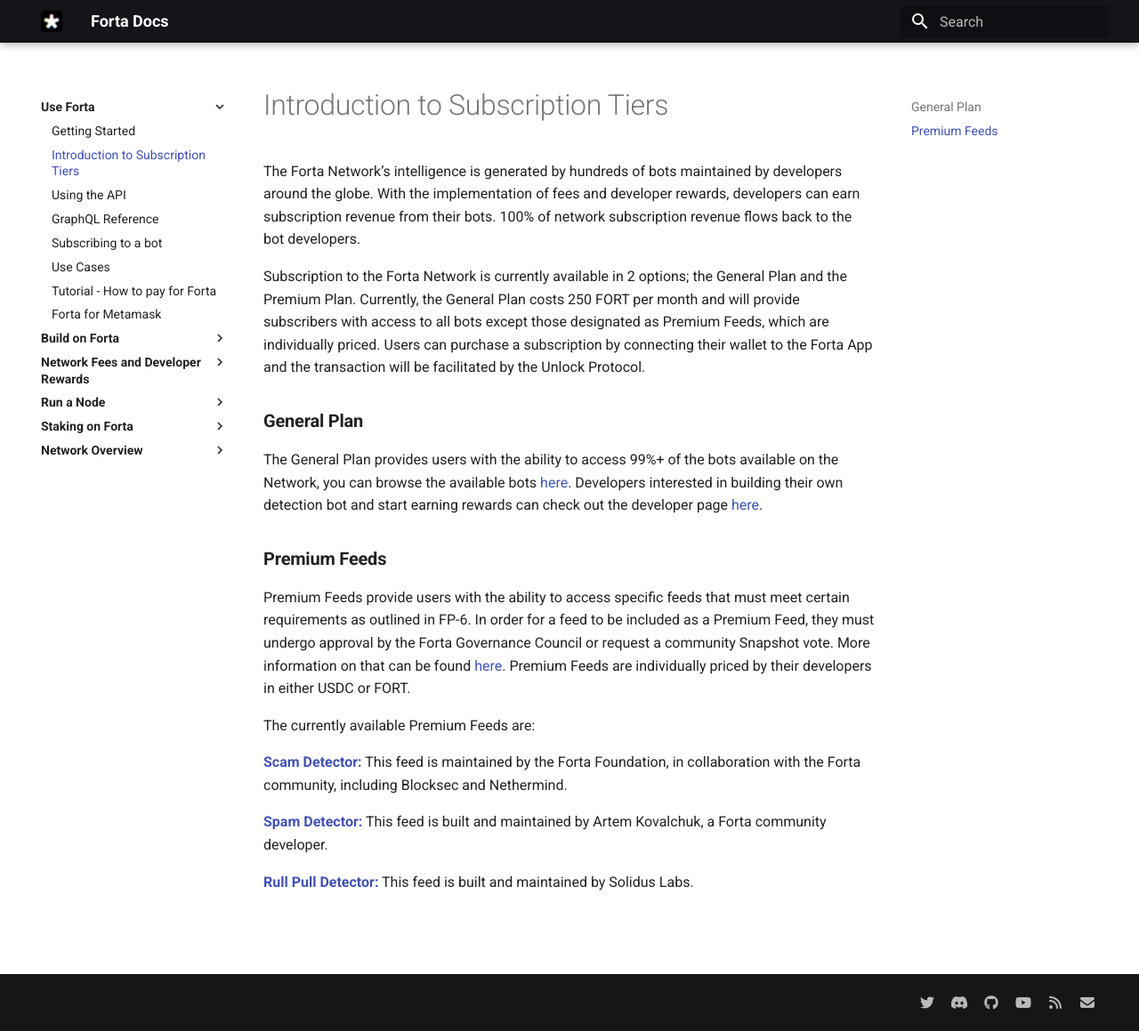
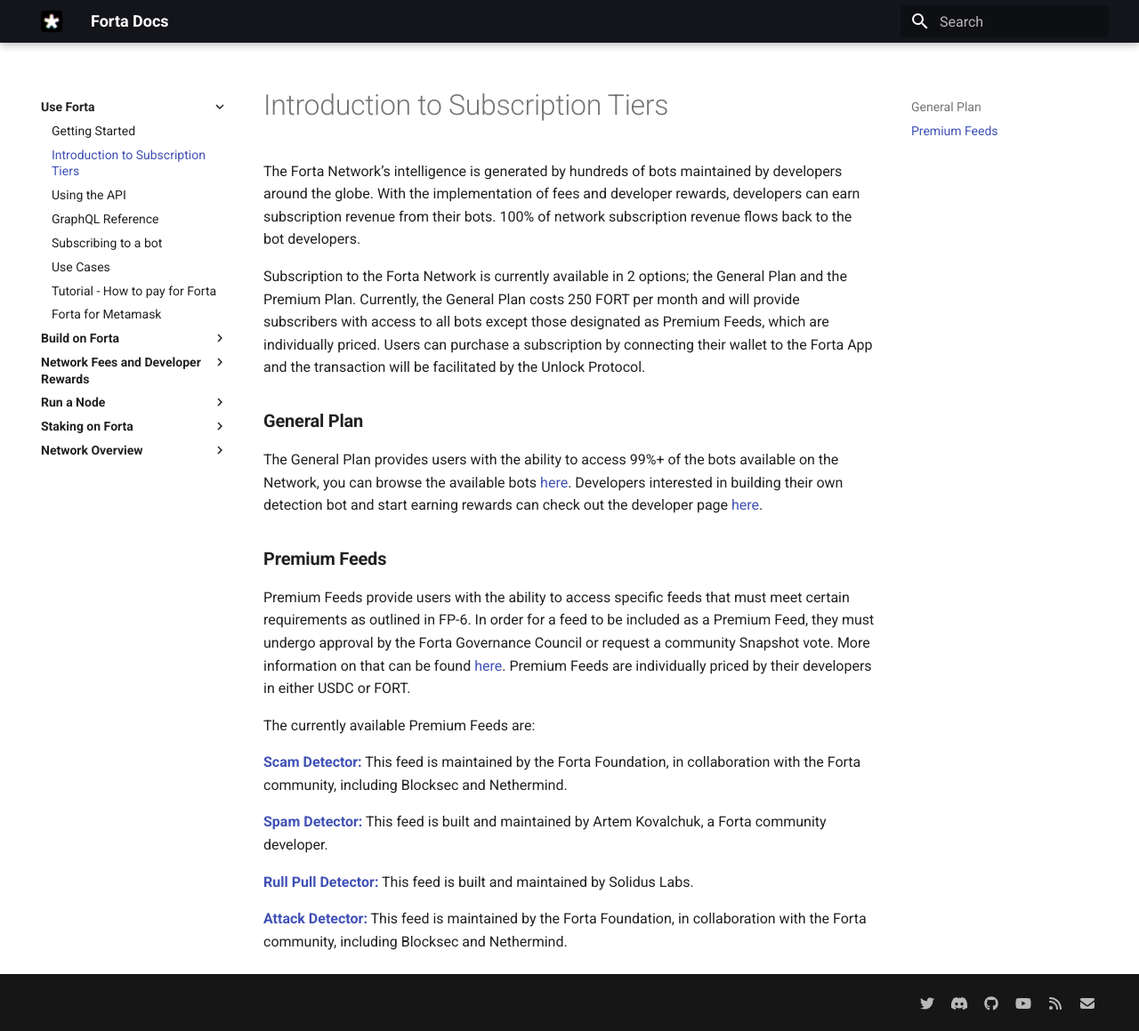
Before and after one commit to forta-network/docs, an MkDocs documentation site: the page built from docs/introduction-to-subscription-tiers.md, in a window 1280 px wide and 1159 px high. Shown: the whole window at 89% size. Built offline with MkDocs 1.6.1 and Material for MkDocs 9.7.7, drawn with Linux system fonts in a browser that asks for light colours.

Commit message:
Attack Detector

```diff
--- a/docs/introduction-to-subscription-tiers.md
+++ b/docs/introduction-to-subscription-tiers.md
@@ -18,3 +18,5 @@
 [**Spam Detector:**](https://app.forta.network/bot/0xd45f7183783f5893f4b8e187746eaf7294f73a3bb966500d237bd0d5978673fa) This feed is built and maintained by Artem Kovalchuk, a Forta community developer.
 
 [**Rull Pull Detector:**]( https://app.forta.network/rug-pull-detector) This feed is built and maintained by Solidus Labs.
+
+[**Attack Detector:**]( https://app.forta.network/attack-detector) This feed is maintained by the Forta Foundation, in collaboration with the Forta community, including Blocksec and Nethermind.
```
